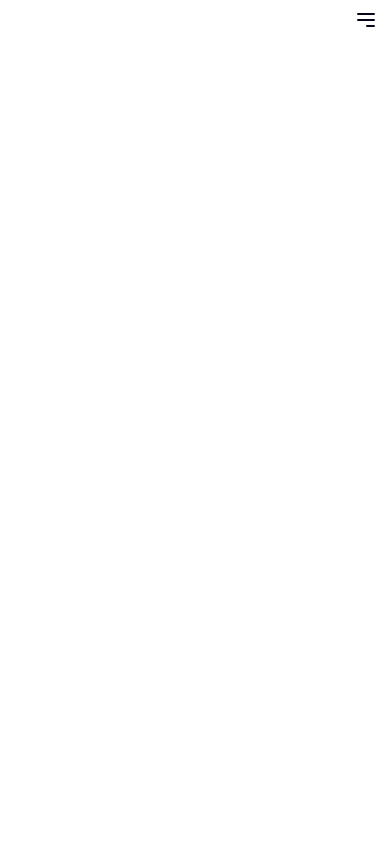
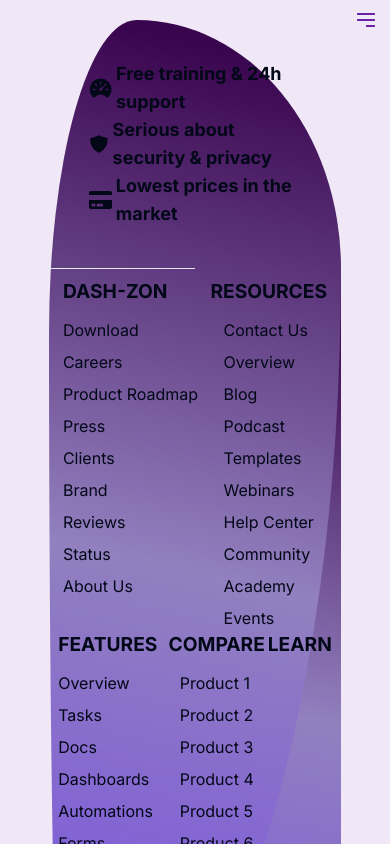
Before and after one commit to takidilmi/SaaS, a Next.js app: page /test in a window 390 px wide. Shown: the top 844 px of the page. Built offline with nearby package versions, Linux system fonts and the light colour scheme.

Commit message:
intigrate mobile navbar

```diff
--- a/package.json
+++ b/package.json
@@ -20,6 +20,7 @@
     "react": "^18",
     "react-dom": "^18",
     "react-icons": "^5.0.1",
+    "react-use": "^17.5.0",
     "recharts": "^2.12.0",
     "simplex-noise": "^4.0.1",
     "tailwind-merge": "^2.2.1",
--- a/src/app/components/Navbar/MobileMenu.tsx
+++ b/src/app/components/Navbar/MobileMenu.tsx
@@ -19,7 +19,7 @@ function MobileMenu() {
           className="z-50 justify-center px-3 py-2 text-sm font-semibold"
           aria-label="Open Menu"
         >
-          <HiOutlineMenuAlt3 className="w-6 h-6" />
+          <HiOutlineMenuAlt3 className="w-6 h-6 text-purple-800" />
         </button>
       )}
       <motion.div
@@ -31,7 +31,7 @@ function MobileMenu() {
           open ? 'flex' : 'hidden'
         } flex-col fixed justify-center overflow-hidden w-screen h-screen bg-purple-800 bg-opacity-30 backdrop-blur-lg top-0 right-0`}
       >
-        <div className="mx-10 pl-10 rounded-3xl normal-case font-normal tracking-wider w-[80%] self-end">
+        <div className="mx-10 text-white pl-10 rounded-3xl normal-case font-normal tracking-wider w-[80%] self-end">
           <Signin />
         </div>
         {open && (
@@ -40,7 +40,7 @@ function MobileMenu() {
             className="z-50 justify-center px-3 absolute right-0 top-0 py-2 text-sm font-semibold"
             aria-label="Close Menu"
           >
-            <HiOutlineX className="text-red-600 w-6 h-6" />
+            <HiOutlineX className="text-purple-800 w-6 h-6" />
           </button>
         )}
         <Link
--- a/src/app/components/Navbar/Navbar.tsx
+++ b/src/app/components/Navbar/Navbar.tsx
@@ -1,11 +1,17 @@
+'use client';
 import React from 'react';
 import Signin from './Signin';
+import MobileMenu from './MobileMenu';
+import { useMedia } from 'react-use';
 
 type Props = {};
 
 export default function Navbar({}: Props) {
+  const isDesktopOrLaptop = useMedia('(min-width: 1024px)');
   return (
-    <nav className="flex justify-end z-50 text-white w-full fixed top-0">
+    <>
+      {isDesktopOrLaptop ? (
+        <nav className="flex justify-end gap-5 z-50 text-white w-full fixed top-0">
           <a
             className="self-center"
             href="/"
@@ -17,7 +23,9 @@ export default function Navbar({}: Props) {
               <div className="bg-purple-800 h-[2px] w-[120px] self-center"></div>
               <a href="">Product</a>
               <div className="dropdown">
-            <span>Learn <i className="arrow"></i></span>
+                <span>
+                  Learn <i className="arrow"></i>
+                </span>
                 <div className="dropdown-content">
                   <a href="">Learn 1</a>
                   <a href="">Learn 2</a>
@@ -25,7 +33,9 @@ export default function Navbar({}: Props) {
                 </div>
               </div>
               <div className="dropdown">
-            <span>Solutions <i className="arrow"></i></span>
+                <span>
+                  Solutions <i className="arrow"></i>
+                </span>
                 <div className="dropdown-content">
                   <a href="">Solution 1</a>
                   <a href="">Solution 2</a>
@@ -36,11 +46,15 @@ export default function Navbar({}: Props) {
             </div>
             <div className="flex space-x-3 flex-wrap items-center">
               <a href="">Contact</a>
-          <div >
+              <div>
                 <Signin />
               </div>
             </div>
           </div>
         </nav>
+      ) : (
+        <MobileMenu />
+      )}
+    </>
   );
 }
--- a/src/app/layout.tsx
+++ b/src/app/layout.tsx
@@ -20,9 +20,9 @@ export default function RootLayout({
   return (
     <html lang="en">
       <body className={cn('min-h-screen', inter.className)}>
-        {/* <Navbar /> */}
+        <Navbar />
         {children}
-        {/* <Footer /> */}
+        <Footer />
       </body>
     </html>
   );
```
Also changed, not shown: 1 other file (tests, documents, lock files or other folders). Lines whose indentation alone changed are shown as unchanged.
